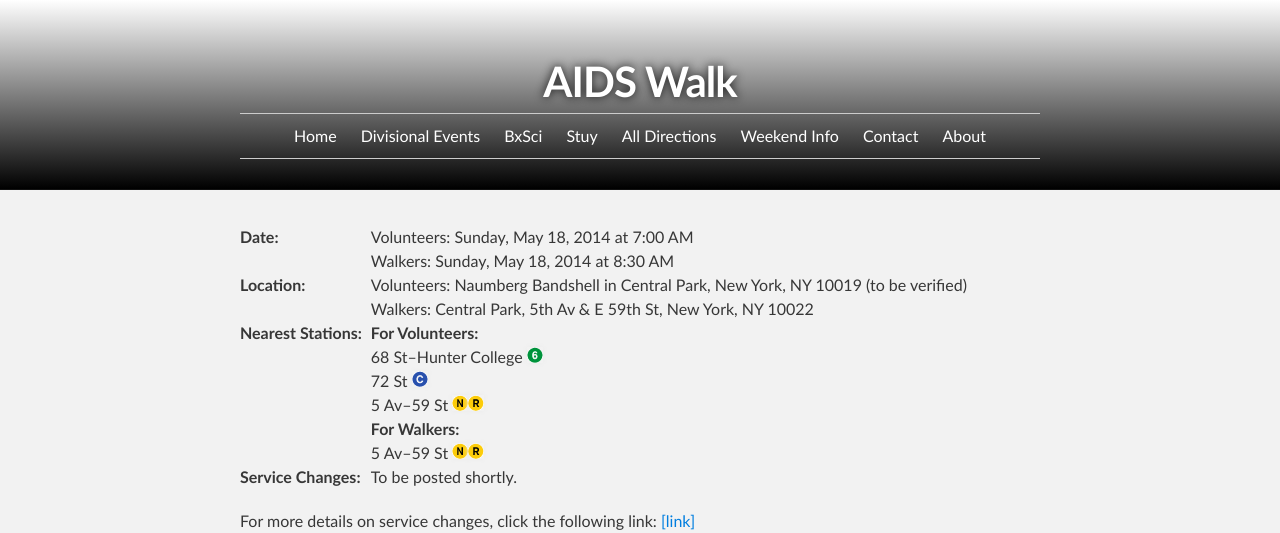
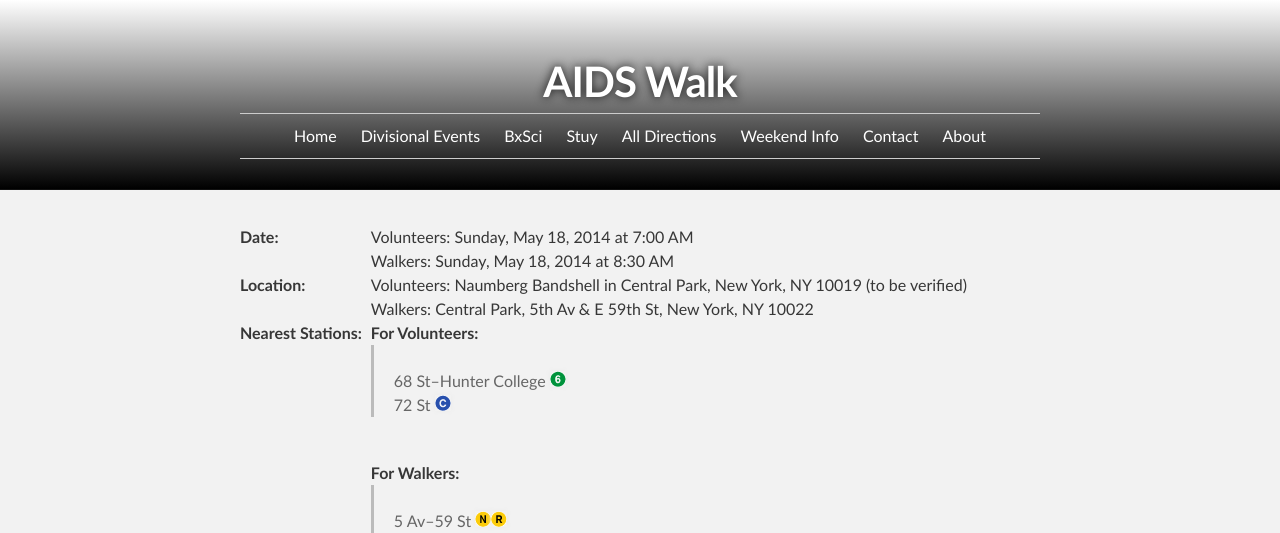
Before and after one commit to d11directions/d11directions.github.io, a Jekyll site: the page built from _posts/2014-05-18-AIDS_Walk.html, in a window 1280 px wide. Shown: the top 533 px of the page. Built offline with Jekyll 4.4.1, drawn with Linux system fonts in a browser that asks for light colours; grey boxes are pictures that could not be loaded.

Commit message:
Update AIDS Walk nearest stations

```diff
--- a/_posts/2014-05-18-AIDS_Walk.html
+++ b/_posts/2014-05-18-AIDS_Walk.html
@@ -10,12 +10,11 @@ locations:
     - Volunteers&#58; Naumberg Bandshell in Central Park, New York, NY 10019 (to be verified)
     - Walkers&#58; Central Park, 5th Av &amp; E 59th St, New York, NY 10022
 nearest-stations:
-    - <strong>For Volunteers:</strong>
+    - <strong>For Volunteers:</strong><blockquote>
     - 68 St&ndash;Hunter College <img src="/img/6.png" alt="(6)">
-    - 72 St <img src="/img/C.png" alt="(C)">
-    - 5 Av&ndash;59 St <img src="/img/N.png" alt="(N)"><img src="/img/R.png" alt="(R)">
-    - <strong>For Walkers:</strong>
-    - 5 Av&ndash;59 St <img src="/img/N.png" alt="(N)"><img src="/img/R.png" alt="(R)">
+    - 72 St <img src="/img/C.png" alt="(C)"></blockquote>
+    - <strong>For Walkers:</strong><blockquote>
+    - 5 Av&ndash;59 St <img src="/img/N.png" alt="(N)"><img src="/img/R.png" alt="(R)"></blockquote>
 changes-brief:
     - To be posted shortly.
 changes-ext: http://travel.mtanyct.info/serviceadvisory/routeStatusResult.aspx?tag=ALL&date=05/18/2014&time=&method=getstatus4
```
